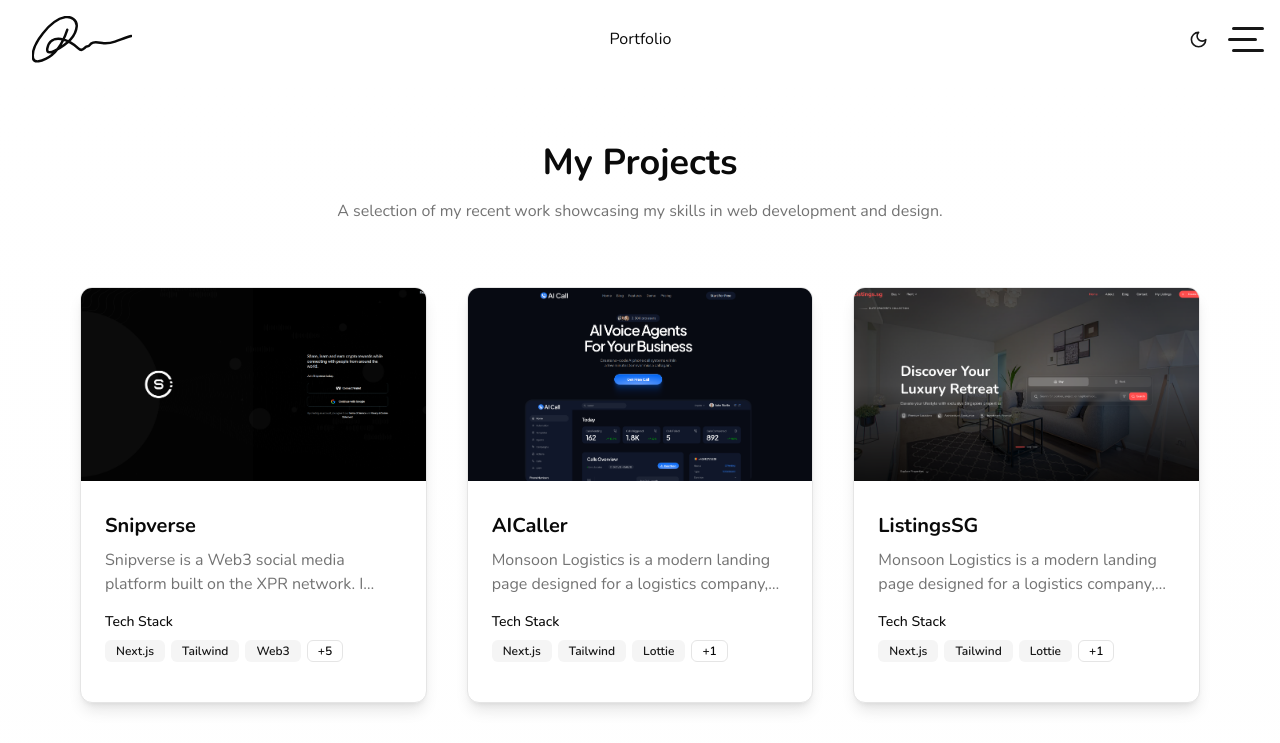
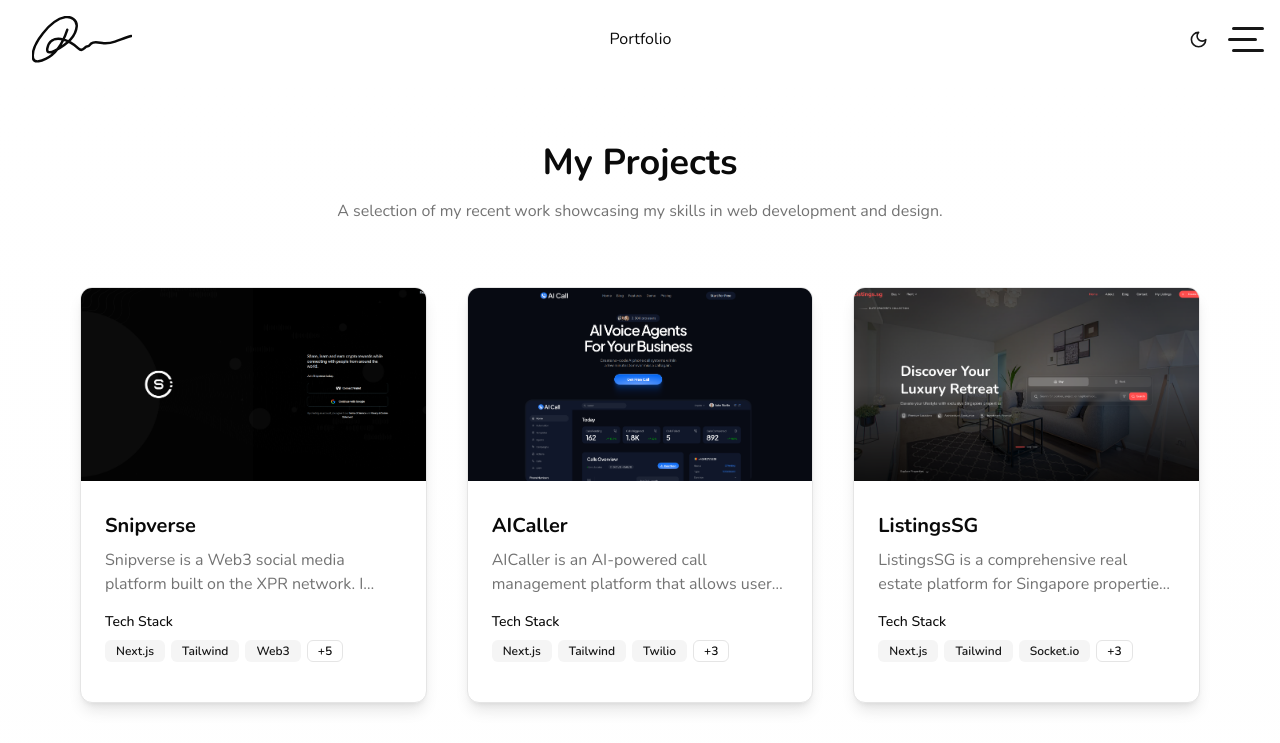
Before and after one commit to hyper-dot/portfolio, a Next.js app: page /portfolio in a window 1280 px wide. Shown: the top 743 px of the page. Built offline with nearby package versions, Linux system fonts and the light colour scheme.

Commit message:
update content

```diff
--- a/src/__data__/projects.ts
+++ b/src/__data__/projects.ts
@@ -28,16 +28,16 @@ export const projects = [
     thumbnail: AICaller,
     title: "AICaller",
     description:
-      "Monsoon Logistics is a modern landing page designed for a logistics company, featuring dynamic Lottie animations and an AI-powered chatbot. Built with Next.js and Tailwind CSS, it provides a sleek, user-friendly experience, allowing visitors to easily access services, track shipments, and engage with the company through interactive elements.",
-    techStack: ["Next.js", "Tailwind", "Lottie", "OpenAI"],
+      "AICaller is an AI-powered call management platform that allows users to purchase phone numbers and assign them to AI agents for handling both inbound and outbound calls. The platform enables users to create and manage call campaigns with automated AI interactions. I contributed by developing a new landing page and resolving critical issues with the inbound and outbound call functionality.",
+    techStack: ["Next.js", "Tailwind", "Twilio", "Eleven Labs", "React", "Node.js"],
     liveLink: "https://aicaller.com",
     // codeLink: "https://github.com/hyper-dot/monsoon-logistics",
     features: [
-      "Dynamic Lottie animations for a modern, engaging user experience.",
-      "AI-powered chatbot integration for seamless user interaction.",
-      "Built with Next.js for optimized performance and scalability.",
-      "Responsive design with Tailwind CSS for a mobile-friendly interface.",
-      "Easy-to-navigate landing page with interactive elements for shipment tracking.",
+      "Phone number acquisition and AI agent assignment system for automated call handling",
+      "Campaign creation tools for both inbound and outbound call management",
+      "Integration with Eleven Labs for natural-sounding AI voice synthesis",
+      "Twilio implementation for reliable telephony infrastructure",
+      "Redesigned landing page with improved user experience and conversion optimization",
     ],
   },
   {
@@ -45,16 +45,17 @@ export const projects = [
     thumbnail: ListingsSg,
     title: "ListingsSG",
     description:
-      "Monsoon Logistics is a modern landing page designed for a logistics company, featuring dynamic Lottie animations and an AI-powered chatbot. Built with Next.js and Tailwind CSS, it provides a sleek, user-friendly experience, allowing visitors to easily access services, track shipments, and engage with the company through interactive elements.",
-    techStack: ["Next.js", "Tailwind", "Lottie", "OpenAI"],
+      "ListingsSG is a comprehensive real estate platform for Singapore properties, featuring advanced filtering by MRT stations, schools, and locations. The platform enables users to upload listings while providing admin monitoring capabilities. It includes real-time chat with agents, auto-filling apartment details based on condominium information, and AI-powered title and description generation for enhanced user experience.",
+    techStack: ["Next.js", "Tailwind", "Socket.io", "OpenAI", "Singapore Location API", "Mongoose"],
     liveLink: "https://listings.sg",
     // codeLink: "https://github.com/hyper-dot/monsoon-logistics",
     features: [
-      "Dynamic Lottie animations for a modern, engaging user experience.",
-      "AI-powered chatbot integration for seamless user interaction.",
-      "Built with Next.js for optimized performance and scalability.",
-      "Responsive design with Tailwind CSS for a mobile-friendly interface.",
-      "Easy-to-navigate landing page with interactive elements for shipment tracking.",
+      "Advanced property filtering by nearest MRT stations, schools, and locations",
+      "Real-time chat functionality with property agents",
+      "Auto-filling apartment details based on condominium information",
+      "Integration with Singapore Location API for enhanced user experience",
+      "AI-powered title and description generation for property listings",
+      "Comprehensive admin dashboard for monitoring and managing listings",
     ],
   },
   {
```
